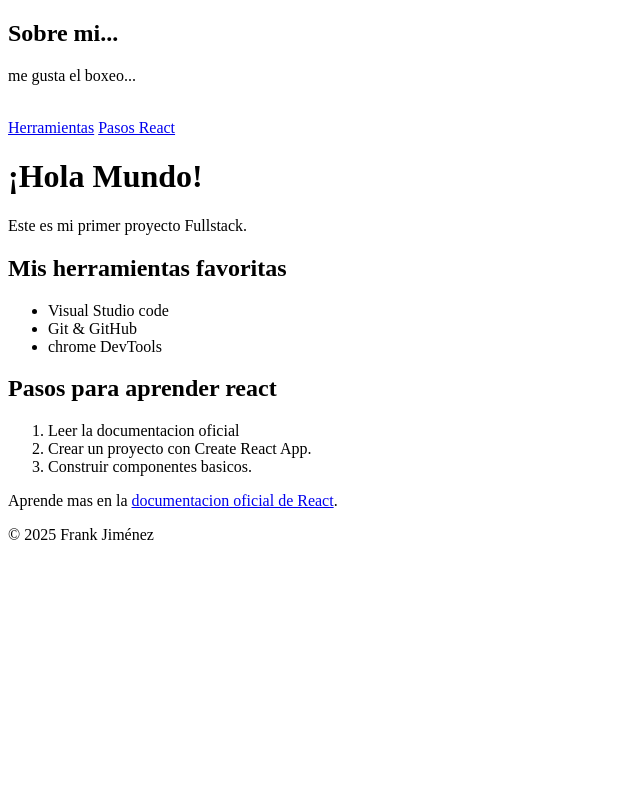
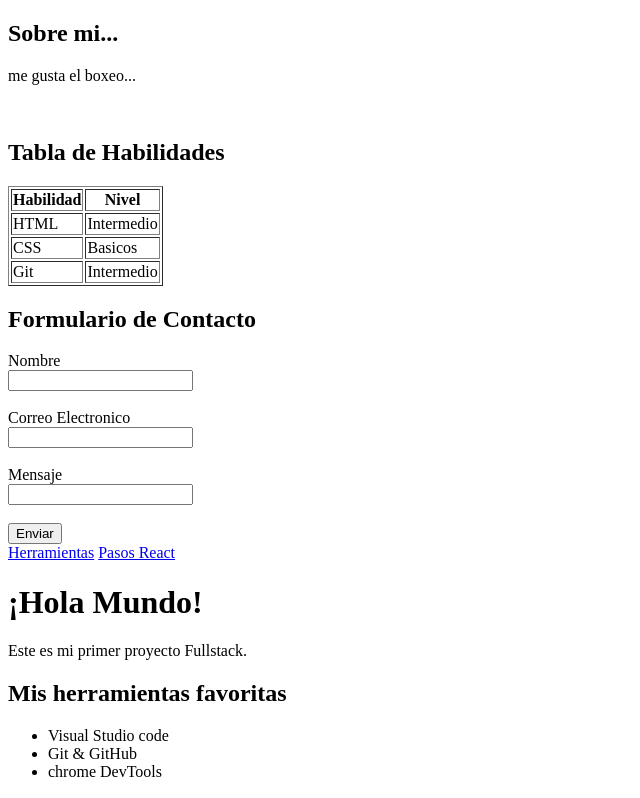
Before and after one commit to frank8877/Fullstack-fase-1, a plain HTML site: page index.html in a window 1280 px wide. Shown: the top 798 px of the page, without its empty margins (0-640 px from the left). Drawn offline with Linux system fonts and the light colour scheme.

Commit message:
Reto 5: Añadidas tabla de habilidades y formulario de contacto

```diff
--- a/index.html
+++ b/index.html
@@ -10,6 +10,43 @@
   <h2>Sobre mi...</h2>
   <p>me gusta el boxeo...</p>
   <img src="/gervon.jpg" alt="">
+
+  <h2>Tabla de Habilidades</h2>
+
+  <table border="1">
+    <tr>
+      <th>Habilidad</th>
+      <th>Nivel</th>
+    </tr>
+    <tr>
+      <td>HTML</td>
+      <td>Intermedio</td>
+    </tr>
+    <tr>
+      <td>CSS</td>
+      <td>Basicos</td>
+    </tr>
+    <tr>
+      <td>Git</td>
+      <td>Intermedio</td>
+    </tr>
+  </table>
+
+  <h2>Formulario de Contacto</h2>
+
+  <form >
+    <label for="nombre">Nombre</label><br>
+    <input type="text" id="nombre" name="nombre"><br><br>
+
+    <label for="correo">Correo Electronico</label><br>
+    <input type="email" id="correo" name="correo"><br><br>
+
+    <label for="mensaje">Mensaje</label><br>
+    <input type="mensaje" name="mensaje" rows="4" cols="30"></textarea><br><br>
+
+    <button type="submit">Enviar</button>
+
+  </form>
 
   <nav>
     <a href="#herramientas">Herramientas</a>
```
